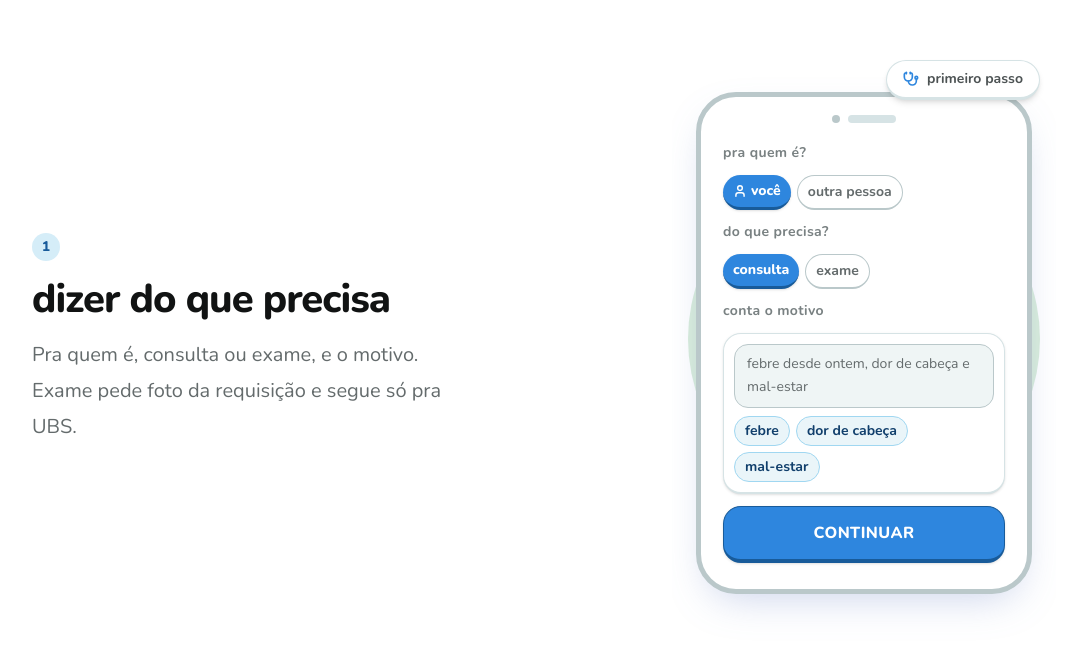
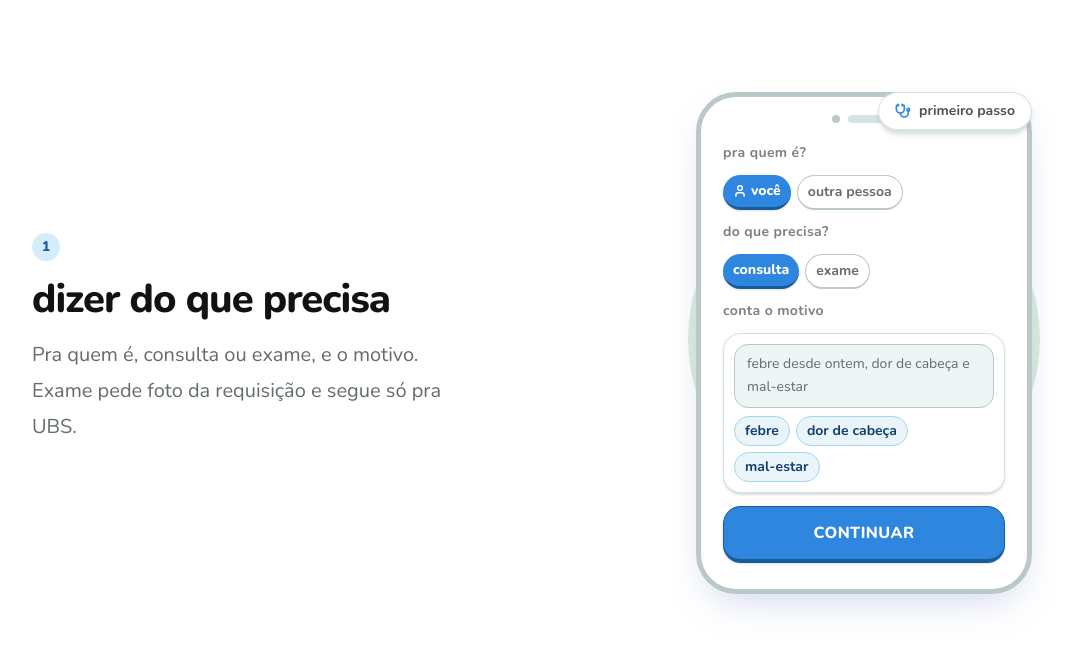
Before and after one commit to ryansldev/fila-saude, a Next.js app in the folder apps/web/: page / in a window 1280 px wide. Shown: the part 860-1510 px from the top of the page, without its empty margins (96-1167 px from the left). Built offline with nearby package versions, Linux system fonts and the light colour scheme.

Commit message:
feat: add step 01 motion
feat #5

```diff
--- a/apps/web/components/landing/illustrations/symptom-input-illustration.tsx
+++ b/apps/web/components/landing/illustrations/symptom-input-illustration.tsx
@@ -1,4 +1,10 @@
+"use client";
+
+import { motion, useInView, useReducedMotion } from "motion/react";
 import { Stethoscope, User } from "lucide-react";
+import { useRef } from "react";
+
+import { inViewViewport } from "@/lib/motion";
 
 import { IllustrationScene, IllustrationStage, PhoneFrame } from "../illustration-stage";
 
@@ -14,75 +20,183 @@ const needOptions = [
 
 const symptomTags = ["febre", "dor de cabeça", "mal-estar"] as const;
 
+const MOTION_TEXT = "febre desde ontem, dor de cabeça e mal-estar";
+
+const easePop = [0.34, 1.45, 0.64, 1] as const;
+const easeReveal = [0.22, 1, 0.36, 1] as const;
+
+const passThrough = {
+  rest: {},
+  play: {},
+};
+
+const item = {
+  rest: { scale: 1, y: 0 },
+  play: {
+    scale: [0.8, 1.05, 1],
+    y: [14, -2, 0],
+    transition: { duration: 0.5, ease: easePop },
+  },
+};
+
+const sequence = {
+  rest: {},
+  play: {
+    transition: { staggerChildren: 0.1, delayChildren: 0.08 },
+  },
+};
+
+const badgeVariants = {
+  rest: { scale: 1, y: 0, rotate: 0 },
+  play: {
+    scale: [0.65, 1.08, 1],
+    y: [-18, 0],
+    rotate: [-10, 0],
+    transition: { duration: 0.55, ease: easePop },
+  },
+};
+
+const textBoxVariants = {
+  rest: { scale: 1, y: 0 },
+  play: {
+    scale: [0.94, 1],
+    y: [10, 0],
+    transition: { duration: 0.45, ease: easePop },
+  },
+};
+
+const textRevealVariants = {
+  rest: { clipPath: "inset(0 0% 0 0)" },
+  play: {
+    clipPath: ["inset(0 100% 0 0)", "inset(0 0% 0 0)"],
+    transition: { duration: 0.8, ease: easeReveal },
+  },
+};
+
+const continueVariants = {
+  rest: { scale: 1, y: 0 },
+  play: {
+    scale: [0.88, 1.04, 1],
+    y: [16, 0],
+    transition: { duration: 0.55, ease: easePop },
+  },
+};
+
 export function SymptomInputIllustration() {
+  const ref = useRef<HTMLDivElement>(null);
+  const isInView = useInView(ref, inViewViewport);
+  const prefersReducedMotion = useReducedMotion();
+  const phase = isInView && !prefersReducedMotion ? "play" : "rest";
+
   return (
     <IllustrationStage tone="green">
       <IllustrationScene>
+        <div ref={ref} className="relative">
+          <motion.div
+            className="absolute top-0 right-0 z-10 inline-flex max-w-[calc(100%-0.5rem)] items-center gap-2 rounded-full border border-b-[3px] border-gray-100 bg-white px-3 py-1.5 shadow-md sm:px-4 sm:py-2"
+            initial="rest"
+            animate={phase}
+            variants={badgeVariants}
+          >
+            <Stethoscope className="size-4 text-primary" strokeWidth={2.5} />
+            <span className="text-sm font-bold text-gray-700">primeiro passo</span>
+          </motion.div>
+
           <PhoneFrame>
-          <div className="space-y-3 px-1 pb-2 pt-1">
-            <p className="text-sm font-bold lowercase tracking-wide text-gray-500">pra quem é?</p>
+            <motion.div
+              className="space-y-3 px-1 pb-2 pt-1"
+              initial="rest"
+              animate={phase}
+              variants={sequence}
+            >
+              <motion.p
+                className="text-sm font-bold lowercase tracking-wide text-gray-500"
+                variants={item}
+              >
+                pra quem é?
+              </motion.p>
 
-            <div className="flex flex-wrap gap-1.5">
+              <motion.div className="flex flex-wrap gap-1.5" variants={passThrough}>
                 {whoOptions.map((option) => (
-                <span
+                  <motion.span
                     key={option.id}
                     className={
                       option.selected
                         ? "inline-flex items-center gap-1 rounded-full border-b-[3px] border-primary-700 bg-primary px-2.5 py-1.5 text-sm font-extrabold lowercase text-white shadow-sm"
-                      : "rounded-full border border-b-2 border-gray-200 bg-white px-2.5 py-1.5 text-sm font-bold lowercase text-gray-600"
+                        : "inline-flex rounded-full border border-b-2 border-gray-200 bg-white px-2.5 py-1.5 text-sm font-bold lowercase text-gray-600"
                     }
+                    variants={item}
                   >
                     {option.selected ? <User className="size-3.5" strokeWidth={2.5} /> : null}
                     {option.label}
-                </span>
+                  </motion.span>
                 ))}
-            </div>
+              </motion.div>
 
-            <p className="text-sm font-bold lowercase tracking-wide text-gray-500">do que precisa?</p>
+              <motion.p
+                className="text-sm font-bold lowercase tracking-wide text-gray-500"
+                variants={item}
+              >
+                do que precisa?
+              </motion.p>
 
-            <div className="flex flex-wrap gap-1.5">
+              <motion.div className="flex flex-wrap gap-1.5" variants={passThrough}>
                 {needOptions.map((option) => (
-                <span
+                  <motion.span
                     key={option.id}
                     className={
                       option.selected
-                      ? "rounded-full border-b-[3px] border-primary-700 bg-primary px-2.5 py-1.5 text-sm font-extrabold lowercase text-white shadow-sm"
-                      : "rounded-full border border-b-2 border-gray-200 bg-white px-2.5 py-1.5 text-sm font-bold lowercase text-gray-600"
+                        ? "inline-flex rounded-full border-b-[3px] border-primary-700 bg-primary px-2.5 py-1.5 text-sm font-extrabold lowercase text-white shadow-sm"
+                        : "inline-flex rounded-full border border-b-2 border-gray-200 bg-white px-2.5 py-1.5 text-sm font-bold lowercase text-gray-600"
                     }
+                    variants={item}
                   >
                     {option.label}
-                </span>
+                  </motion.span>
                 ))}
+              </motion.div>
+
+              <motion.p
+                className="text-sm font-bold lowercase tracking-wide text-gray-500"
+                variants={item}
+              >
+                conta o motivo
+              </motion.p>
+
+              <motion.div
+                className="space-y-2 rounded-2xl border border-b-2 border-gray-100 bg-white p-2.5 shadow-sm"
+                variants={textBoxVariants}
+              >
+                <div className="min-h-14 overflow-hidden rounded-xl border border-gray-200 bg-gray-50 px-3 py-2">
+                  <motion.p
+                    className="text-sm leading-relaxed text-gray-600"
+                    variants={textRevealVariants}
+                  >
+                    {MOTION_TEXT}
+                  </motion.p>
                 </div>
 
-            <p className="text-sm font-bold lowercase tracking-wide text-gray-500">conta o motivo</p>
-
-            <div className="space-y-2 rounded-2xl border border-b-2 border-gray-100 bg-white p-2.5 shadow-sm">
-              <div className="min-h-14 rounded-xl border border-gray-200 bg-gray-50 px-3 py-2">
-                <p className="text-sm leading-relaxed text-gray-600">febre desde ontem, dor de cabeça e mal-estar</p>
-              </div>
-
-              <div className="flex flex-wrap gap-1.5">
+                <motion.div className="flex flex-wrap gap-1.5" variants={passThrough}>
                   {symptomTags.map((tag) => (
-                  <span
+                    <motion.span
                       key={tag}
-                    className="rounded-full border border-primary-200 bg-primary-50 px-2.5 py-1 text-sm font-bold lowercase text-primary-800"
+                      className="inline-flex rounded-full border border-primary-200 bg-primary-50 px-2.5 py-1 text-sm font-bold lowercase text-primary-800"
+                      variants={item}
                     >
                       {tag}
-                  </span>
+                    </motion.span>
                   ))}
-              </div>
-            </div>
+                </motion.div>
+              </motion.div>
 
-            <div className="rounded-2xl border border-b-4 border-primary-700 bg-primary py-3.5 text-center text-base font-extrabold uppercase tracking-wide text-white shadow-sm">
+              <motion.div
+                className="rounded-2xl border border-b-4 border-primary-700 bg-primary py-3.5 text-center text-base font-extrabold uppercase tracking-wide text-white shadow-sm"
+                variants={continueVariants}
+              >
                 continuar
-            </div>
-          </div>
+              </motion.div>
+            </motion.div>
           </PhoneFrame>
-
-        <div className="absolute top-0 right-0 z-10 flex max-w-[calc(100%-0.5rem)] items-center gap-2 rounded-full border border-b-[3px] border-gray-100 bg-white px-3 py-1.5 shadow-md sm:px-4 sm:py-2">
-          <Stethoscope className="size-4 text-primary" strokeWidth={2.5} />
-          <span className="text-sm font-bold text-gray-700">primeiro passo</span>
         </div>
       </IllustrationScene>
     </IllustrationStage>
--- /dev/null
+++ b/apps/web/lib/motion.ts
@@ -0,0 +1,20 @@
+import type { Transition } from "motion/react";
+
+export const springPop: Transition = {
+  type: "spring",
+  stiffness: 520,
+  damping: 20,
+  mass: 0.7,
+};
+
+export const springSoft: Transition = {
+  type: "spring",
+  stiffness: 320,
+  damping: 28,
+  mass: 0.85,
+};
+
+export const inViewViewport = {
+  once: true,
+  amount: 0.35,
+} as const;
--- a/apps/web/package.json
+++ b/apps/web/package.json
@@ -13,6 +13,7 @@
     "class-variance-authority": "^0.7.1",
     "clsx": "^2.1.1",
     "lucide-react": "^1.22.0",
+    "motion": "^12.42.2",
     "next": "16.2.9",
     "react": "19.2.4",
     "react-dom": "19.2.4",
```
Also changed, not shown: 1 other file (tests, documents, lock files or other folders). Lines whose indentation alone changed are shown as unchanged.
